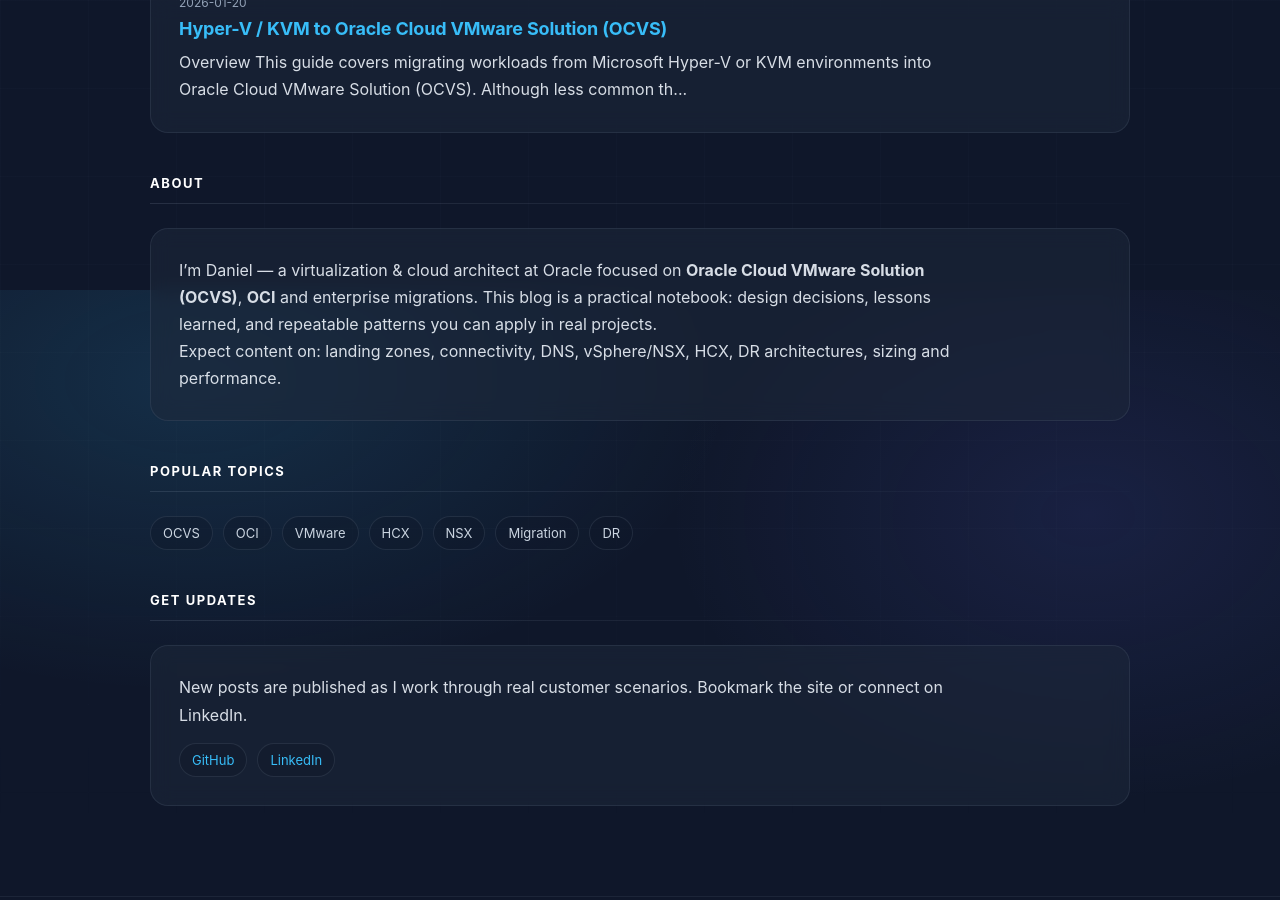
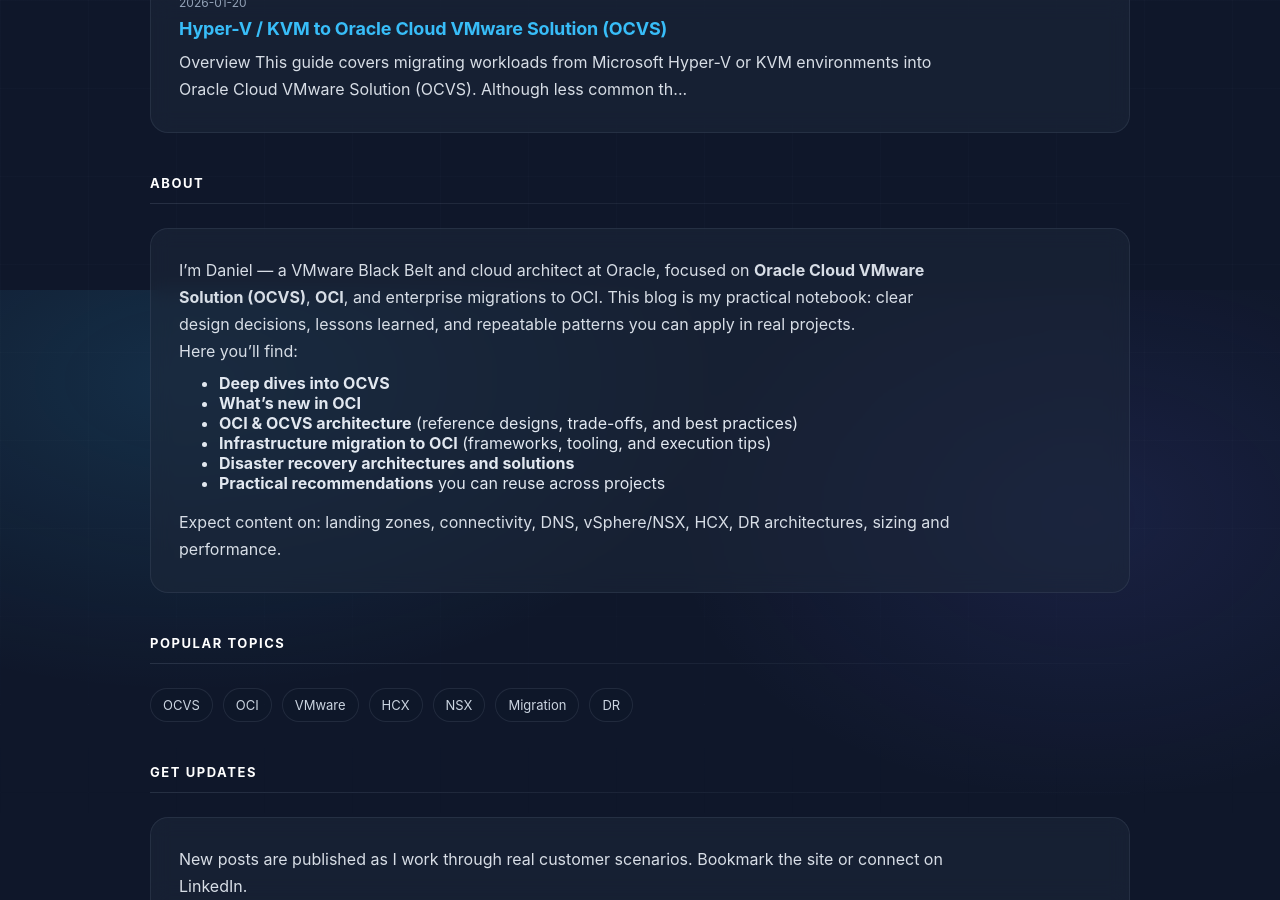
Before and after one commit to Daniel-Jamil-com/daniel-jamil-com.github.io, a Jekyll site: the page built from index.md, in a window 1280 px wide and 900 px high, scrolled down 2410 px. Built offline with Jekyll 4.4.1, drawn with Linux system fonts in a browser that asks for light colours.

Commit message:
Update Welcom

```diff
--- a/index.md
+++ b/index.md
@@ -7,14 +7,14 @@ title: Home
   <h1>Cloud Architecture. Migration. Strategy.</h1>
   <p>Deep dives into OCI, OCVS, VMware architecture patterns, Migration and DR guides.</p>
 
-<div class="hero-badges">
-  <a class="badge" href="{{ '/tag/oci/' | relative_url }}">OCI</a>
-  <a class="badge" href="{{ '/tag/ocvs/' | relative_url }}">OCVS</a>
-  <a class="badge" href="{{ '/tag/vmware/' | relative_url }}">VMware</a>
-  <a class="badge" href="{{ '/tag/hcx/' | relative_url }}">HCX</a>
-  <a class="badge" href="{{ '/tag/migration/' | relative_url }}">Migration</a>
-  <a class="badge" href="{{ '/tag/dr/' | relative_url }}">DR</a>
-</div>
+  <div class="hero-badges">
+    <a class="badge" href="{{ '/tag/oci/' | relative_url }}">OCI</a>
+    <a class="badge" href="{{ '/tag/ocvs/' | relative_url }}">OCVS</a>
+    <a class="badge" href="{{ '/tag/vmware/' | relative_url }}">VMware</a>
+    <a class="badge" href="{{ '/tag/hcx/' | relative_url }}">HCX</a>
+    <a class="badge" href="{{ '/tag/migration/' | relative_url }}">Migration</a>
+    <a class="badge" href="{{ '/tag/dr/' | relative_url }}">DR</a>
+  </div>
 </section>
 
 <h2 class="section-title">Workload migration framework</h2>
@@ -39,22 +39,35 @@ title: Home
 <h2 id="articles" class="section-title">Latest articles</h2>
 
 {% for post in site.posts limit:6 %}
-<div class="post-card">
-  <div class="post-meta">{{ post.date | date: "%Y-%m-%d" }}</div>
-  <h3><a class="post-link" href="{{ post.url }}">{{ post.title }}</a></h3>
-  {% if post.excerpt %}
-    <p>{{ post.excerpt | strip_html | truncate: 160 }}</p>
-  {% endif %}
-</div>
+  <div class="post-card">
+    <div class="post-meta">{{ post.date | date: "%Y-%m-%d" }}</div>
+    <h3><a class="post-link" href="{{ post.url | relative_url }}">{{ post.title }}</a></h3>
+    {% if post.excerpt %}
+      <p>{{ post.excerpt | strip_html | truncate: 160 }}</p>
+    {% endif %}
+  </div>
 {% endfor %}
 
 <h2 class="section-title">About</h2>
 <div class="post-card">
   <p>
-    I’m Daniel — a virtualization & cloud architect at Oracle focused on <strong>Oracle Cloud VMware Solution (OCVS)</strong>,
-    <strong>OCI</strong> and enterprise migrations. This blog is a practical notebook: design decisions, lessons learned,
+    I’m Daniel — a VMware Black Belt and cloud architect at Oracle, focused on <strong>Oracle Cloud VMware Solution (OCVS)</strong>,
+    <strong>OCI</strong>, and enterprise migrations to OCI. This blog is my practical notebook: clear design decisions, lessons learned,
     and repeatable patterns you can apply in real projects.
   </p>
+
+  <p style="margin-bottom:0;">
+    Here you’ll find:
+  </p>
+  <ul style="margin-top:0.5rem;">
+    <li><strong>Deep dives into OCVS</strong></li>
+    <li><strong>What’s new in OCI</strong></li>
+    <li><strong>OCI &amp; OCVS architecture</strong> (reference designs, trade-offs, and best practices)</li>
+    <li><strong>Infrastructure migration to OCI</strong> (frameworks, tooling, and execution tips)</li>
+    <li><strong>Disaster recovery architectures and solutions</strong></li>
+    <li><strong>Practical recommendations</strong> you can reuse across projects</li>
+  </ul>
+
   <p class="muted" style="margin:0;">
     Expect content on: landing zones, connectivity, DNS, vSphere/NSX, HCX, DR architectures, sizing and performance.
   </p>
@@ -62,13 +75,13 @@ title: Home
 
 <h2 class="section-title">Popular topics</h2>
 <div class="hero-badges section-spacing">
-  <a class="badge" href="/tag/ocvs/">OCVS</a>
-  <a class="badge" href="/tag/oci/">OCI</a>
-  <a class="badge" href="/tag/vmware/">VMware</a>
-  <a class="badge" href="/tag/hcx/">HCX</a>
-  <a class="badge" href="/tag/nsx/">NSX</a>
-  <a class="badge" href="/tag/migration/">Migration</a>
-  <a class="badge" href="/tag/dr/">DR</a>
+  <a class="badge" href="{{ '/tag/ocvs/' | relative_url }}">OCVS</a>
+  <a class="badge" href="{{ '/tag/oci/' | relative_url }}">OCI</a>
+  <a class="badge" href="{{ '/tag/vmware/' | relative_url }}">VMware</a>
+  <a class="badge" href="{{ '/tag/hcx/' | relative_url }}">HCX</a>
+  <a class="badge" href="{{ '/tag/nsx/' | relative_url }}">NSX</a>
+  <a class="badge" href="{{ '/tag/migration/' | relative_url }}">Migration</a>
+  <a class="badge" href="{{ '/tag/dr/' | relative_url }}">DR</a>
 </div>
 
 <h2 class="section-title">Get updates</h2>
```
Also changed, not shown: assets/images/1.jpg (deleted), 2 other files.
